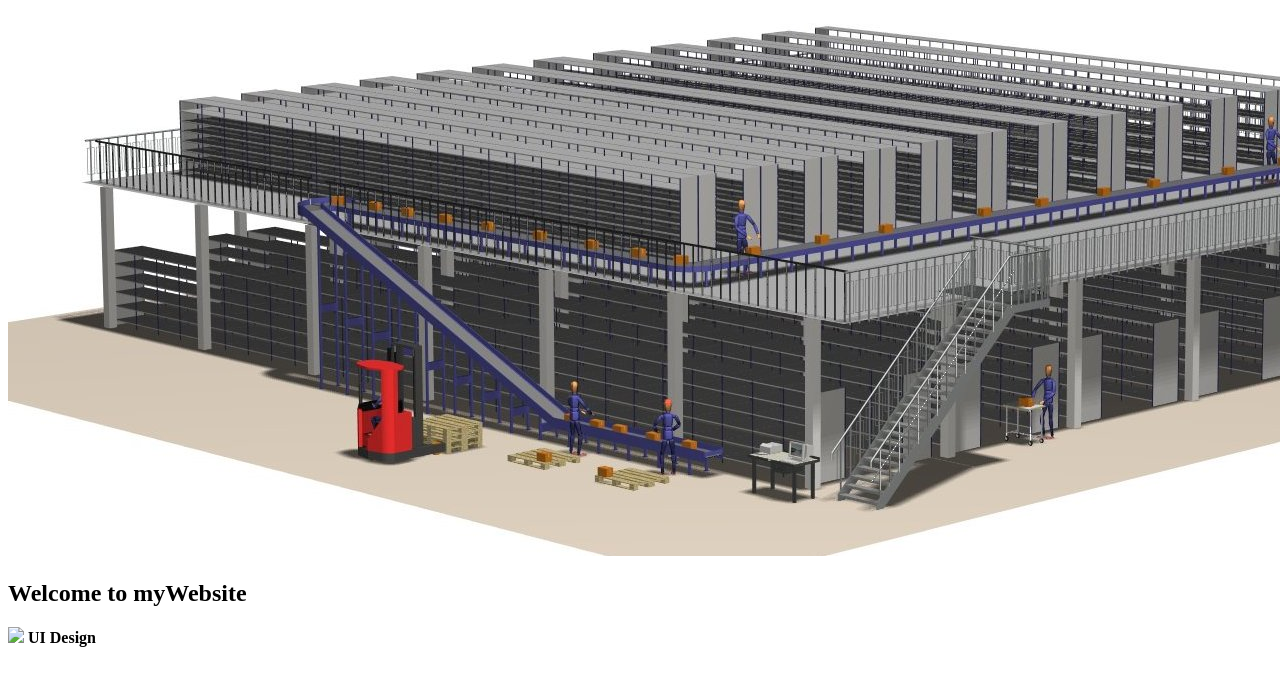
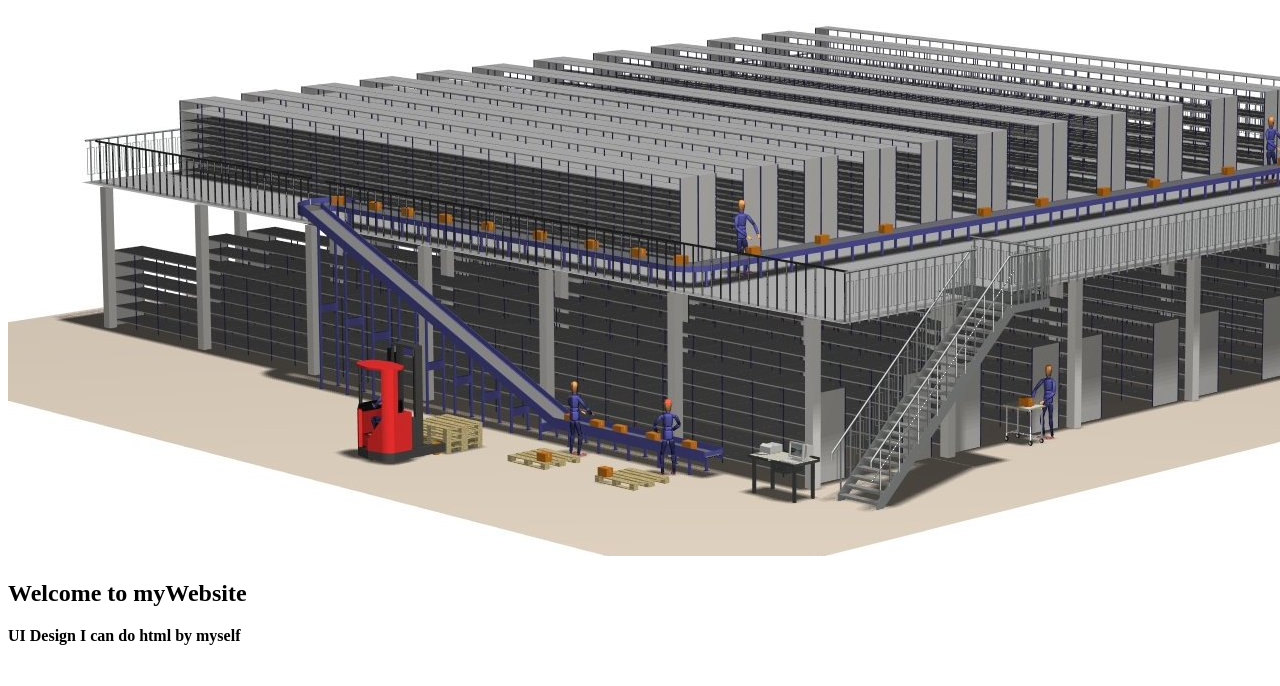
Before and after one commit to Bdacho/testGit, a plain HTML site: page index.html in a window 1280 px wide. Shown: the top 686 px of the page. Drawn offline with Linux system fonts and the light colour scheme.

Commit message:
Add text to body

```diff
--- a/index.html
+++ b/index.html
@@ -6,6 +6,7 @@
 <body>
 <img src="2.jpg"/>
 <h2>Welcome to myWebsite</h2>
-<img src="1.pdf"/>
+
 <b>UI Design</b>
+<b>I can do html by myself</b>
 </body>
```
